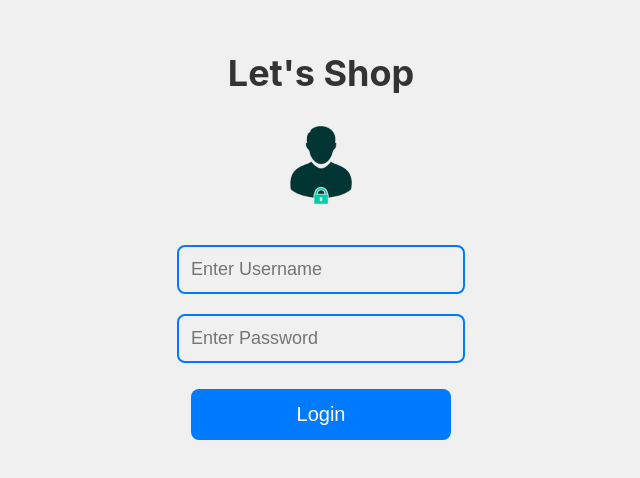
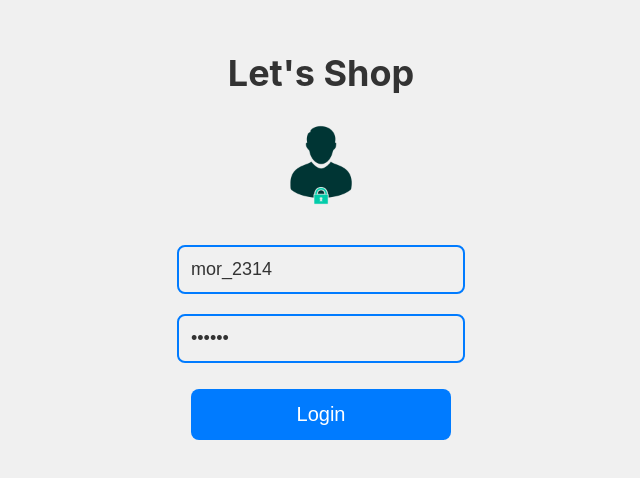
Before and after one commit to isi-usc-edu/programming-challenge-fall23, a React (Create React App) app: page / in a window 1280 px wide. Shown: the part 152-630 px from the top of the page, without its empty margins (319-959 px from the left). Built offline with nearby package versions, Linux system fonts and the light colour scheme.

Commit message:
login credentials prefilled

```diff
--- a/package.json
+++ b/package.json
@@ -1,6 +1,6 @@
 {
   "name": "shopping-list-app",
-  "version": "0.1.0",
+  "version": "0.1.1",
   "private": true,
   "dependencies": {
     "@emotion/react": "11.11.0",
--- a/src/components/Login.js
+++ b/src/components/Login.js
@@ -5,8 +5,8 @@ import { useNavigate } from 'react-router';
 function Login() {
   const navigate = useNavigate();
 
-  const [username, setUsername] = useState('');
-  const [password, setPassword] = useState('');
+  const [username, setUsername] = useState('mor_2314');
+  const [password, setPassword] = useState('83r5^_');
   const [message, setMessage] = useState('');
 
   const handleUsernameChange = (event) => {
```
